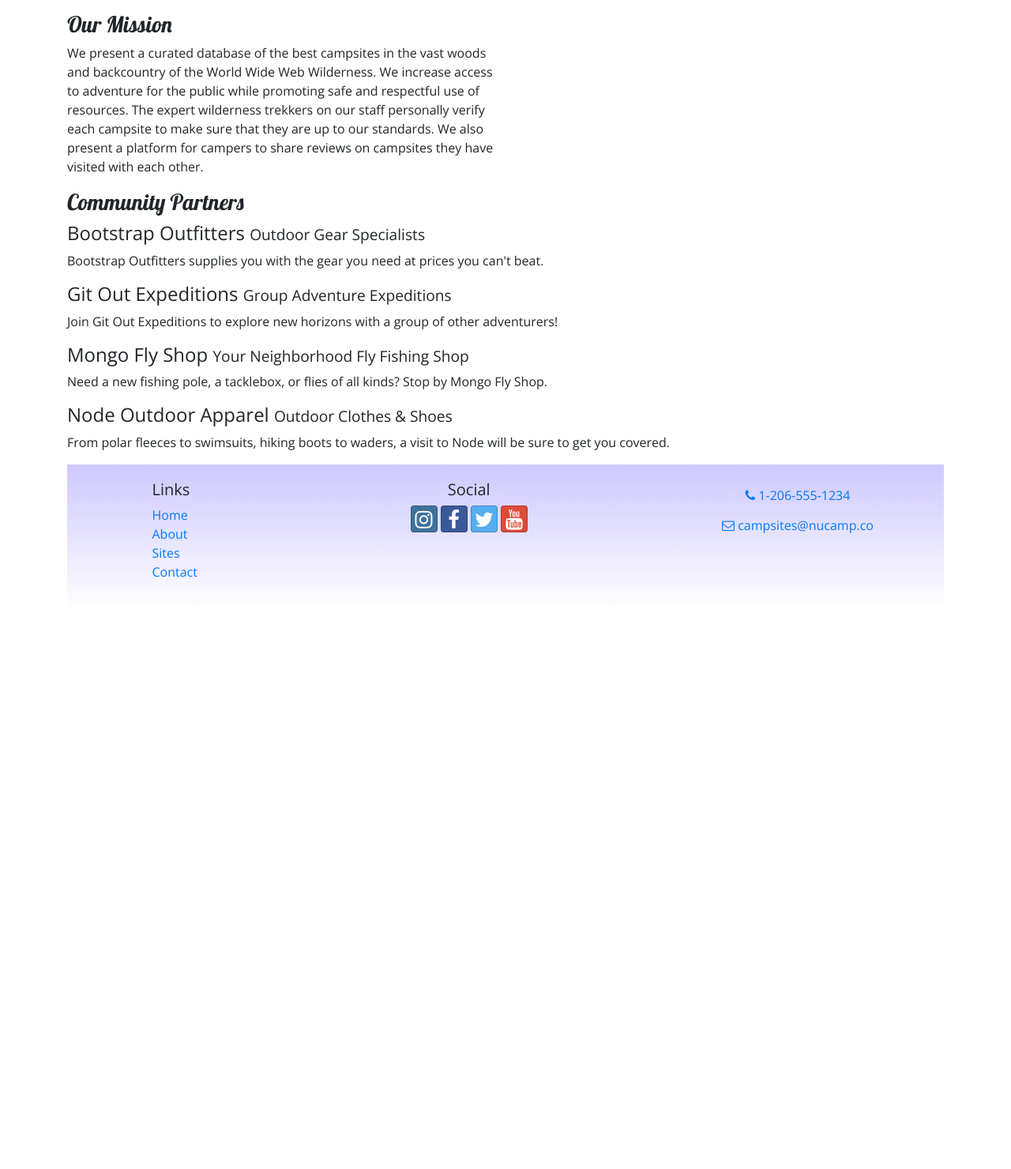
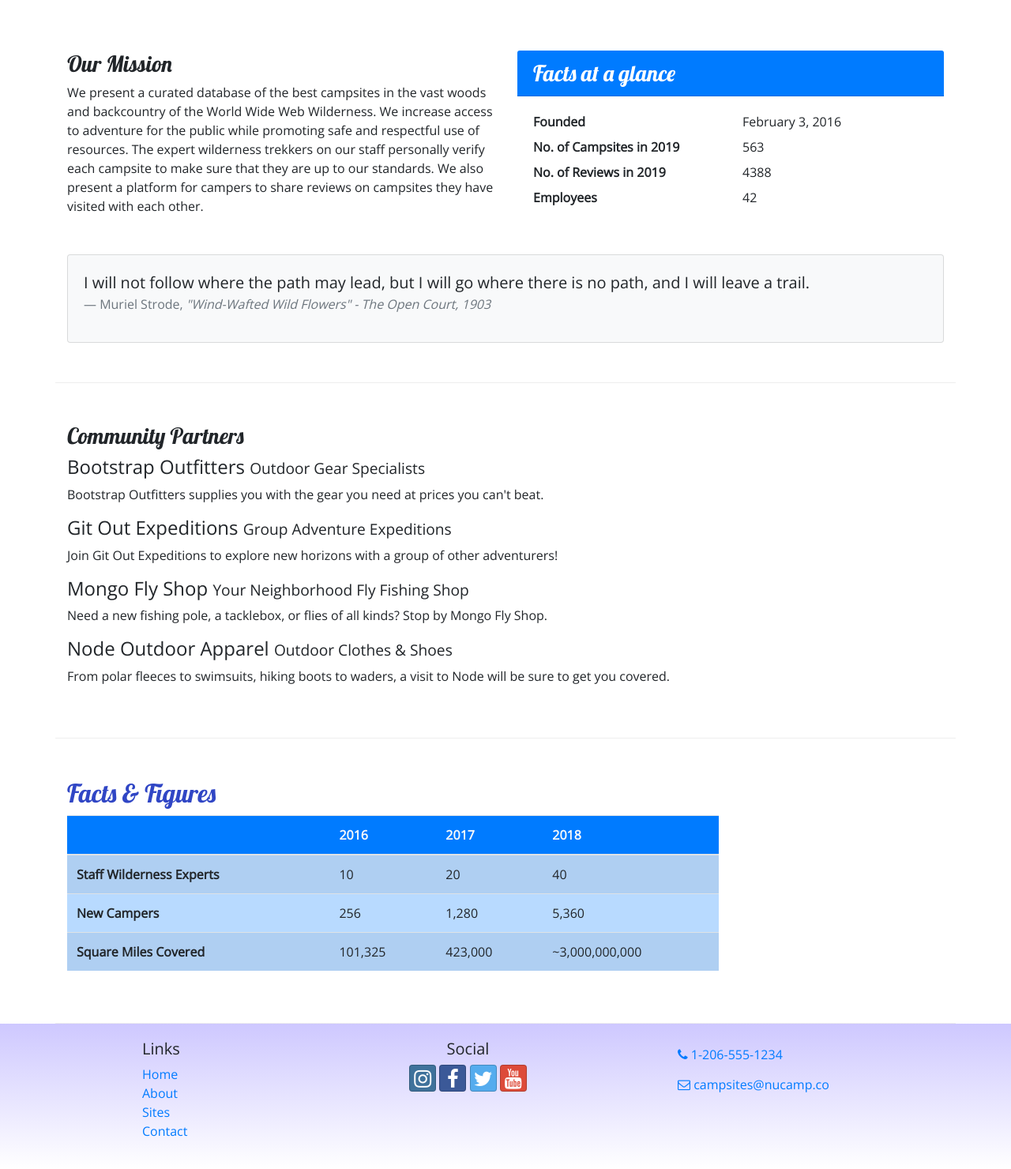
Before and after one commit to AlenaSG/NuCampSite, a website: page aboutus.html in a window 1280 px wide. Shown: the part 340-1820 px from the top of the page at 79% size. Before the commit the page ends 1112 px from the top, so only its background shows below. Drawn offline with nearby package versions, Linux system fonts and the light colour scheme.

Commit message:
Add tables and cards to aboutus.html

```diff
--- a/aboutus.html
+++ b/aboutus.html
@@ -60,16 +60,42 @@
     </div>
 
     <div class="container">
-        <div class="row">
+        <div class="row row-content">
             <div class="col-sm-6">
                 <h3>Our Mission</h3>
                 <p>We present a curated database of the best campsites in the vast woods and backcountry of the World Wide Web Wilderness. We increase access to adventure for the public while promoting safe and respectful use of resources. The expert wilderness trekkers on our staff personally verify each campsite to make sure that they are up to our standards. We also present a platform for campers to share reviews on campsites they have visited with each other.</p>
+            </div>
+            <div class="col-sm-6">
+                <h3 class="card-header bg-primary text-white">Facts at a glance</h3>
+                <div class="card-body">
+                    <dl class="row">
+                        <dt class="col-6">Founded</dt>
+                        <dd class="col-6">February 3, 2016</dd>
+                        <dt class="col-6">No. of Campsites in 2019</dt>
+                        <dd class="col-6">563</dd>
+                        <dt class="col-6">No. of Reviews in 2019</dt>
+                        <dd class="col-6">4388</dd>
+                        <dt class="col-6">Employees</dt>
+                        <dd class="col-6">42</dd>
+                    </dl>
+                </div>
+            </div>
+            <div class="col">
+                <div class="card bg-light mt-3">
+                    <blockquote class="blockquote card-body">
+                        <p class="mb-0">I will not follow where the path may lead, but I will go where there is no path, and I will leave a trail.</p>
+                        <footer class="blockquote-footer">Muriel Strode,
+                            <cite title="Sourse Title">"Wind-Wafted Wild Flowers" - The Open Court, 1903
+                            </cite>
+                        </footer>
+                    </blockquote>
+                </div>
             </div>
         </div>
     </div>
 
     <div class="container">
-        <div class="row">
+        <div class="row row-content">
             <div class="col">
                 <h3>Community Partners</h3>
                 <h4>Bootstrap Outfitters <small>Outdoor Gear Specialists</small></h4>
@@ -80,11 +106,52 @@
                 <p class="d-none d-sm-block">Need a new fishing pole, a tacklebox, or flies of all kinds? Stop by Mongo Fly Shop.</p>
                 <h4>Node Outdoor Apparel <small>Outdoor Clothes & Shoes</small></h4>
                 <p class="d-none d-sm-block">From polar fleeces to swimsuits, hiking boots to waders, a visit to Node will be sure to get you covered.</p>
-            </d iv>
+            </div>
+        </div>
+        <div class="row row-content">
+            <div class="col-sm-9">
+                <h2>Facts &amp; Figures</h2>
+                <div class="table-responsive">
+                    <table class="table table-striped">
+                        <thead>
+                            <tr class="bg-primary text-light">
+                                <th></th>
+                                <th>2016</th>
+                                <th>2017</th>
+                                <th>2018</th>
+                            </tr>
+                        </thead>
+                        <tbody class="table-primary">
+                            <tr>
+                                <th>Staff Wilderness Experts</th>
+                                <td>10</td>
+                                <td>20</td>
+                                <td>40</td>
+                            </tr>
+                            <tr>
+                                <th>New Campers</th>
+                                <td>256</td>
+                                <td>1,280</td>
+                                <td>5,360</td>
+                            </tr>
+                            <tr>
+                                <th>Square Miles Covered</th>
+                                <td>101,325</td>
+                                <td>423,000</td>
+                                <td>~3,000,000,000</td>
+                            </tr>
+
+                        </tbody>
+                    </table>
+
+                </div>
             </div>
         </div>
 
-    <footer>
+
+    </div>
+
+    <footer class="site-footer">
             <div class="container">
                 <div class="row">
                     <div class="col-4 col-sm-2 offset-1">
@@ -103,7 +170,7 @@
                         <a class="btn btn-social-icon btn-twitter" href="http://twitter.com/"><i class="fa fa-twitter"></i></a>
                         <a class="btn btn-social-icon btn-google" href="http://youtube.com/"><i class="fa fa-youtube"></i></a>
                     </div>
-                <div class="col-sm-4 text-center">
+                    <div class="col">
                           <a role="button" class="btn btn-link" href="tel:+12065551234"><i class="fa fa-phone"></i> 1-206-555-1234</a><br />
                           <a role="button" class="btn btn-link" href="mailto:camsites@nucamp.co"><i class="fa fa-envelope-o"></i> campsites@nucamp.co</a>
                       </div>
--- a/css/styles.css
+++ b/css/styles.css
@@ -14,7 +14,7 @@ header h2{
   color: #CEC8FF;
 }
 
-footer{
+.site-footer{
   background-image: linear-gradient(#CEC8FF, white);
   padding: 20px 0;
 }
```
Also changed, not shown: contactus.html (+1 -1 lines), index.html (+1 -1 lines). Lines whose indentation alone changed are shown as unchanged.
